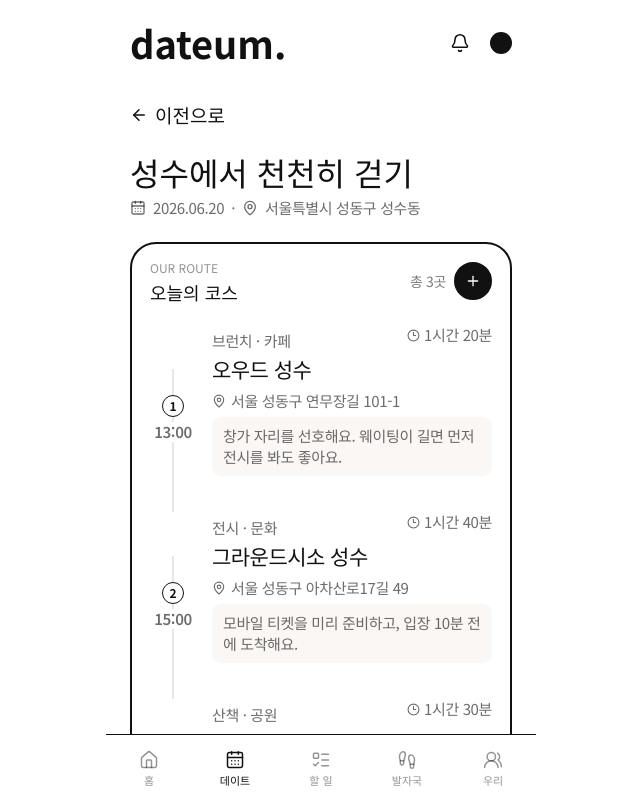
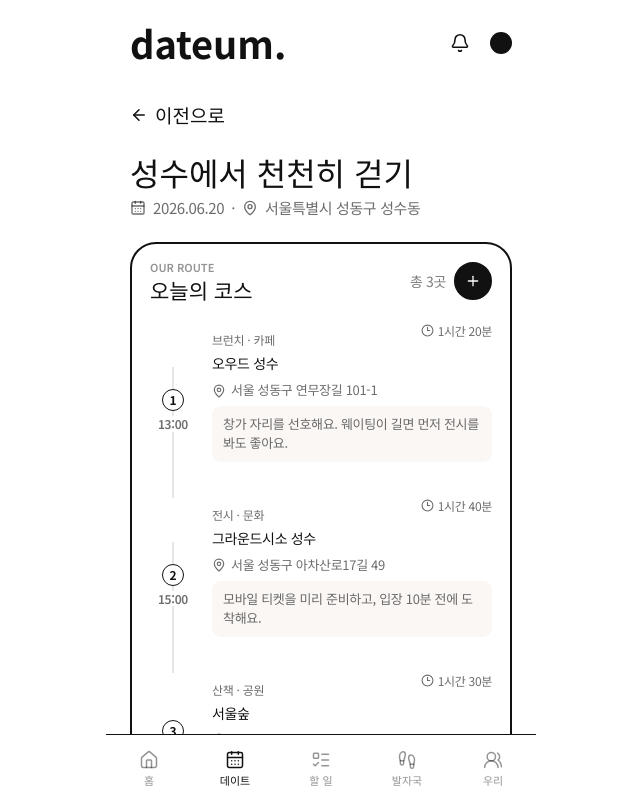
Before and after one commit to yejinrla/dateum, a React (Vite) app: page / in a window 1280 px wide. Both pictures are taken after a click on the button "코스 자세히 보기". Shown: the top 800 px of the page, without its empty margins (319-959 px from the left). Built offline with nearby package versions, Linux system fonts and the light colour scheme; a web font is replaced by a local one.

Commit message:
Align course card spacing and typography

```diff
--- a/src/styles.css
+++ b/src/styles.css
@@ -2047,3 +2047,65 @@ body {
   font-size: 14px;
   font-weight: 500;
 }
+
+.content .course-detail-layout,
+.content .course-side-panel {
+  gap: 26px;
+}
+
+.content .course-schedule-card,
+.content .course-info-card,
+.content .course-todo-card,
+.content .course-note-card {
+  padding: 18px 18px 20px;
+}
+
+.content .detail-section-title h2,
+.content .course-info-card h3,
+.content .course-todo-card h3,
+.content .course-note-card strong {
+  color: #111;
+  font-size: 21px;
+  font-weight: 600;
+  line-height: 1.2;
+}
+
+.content .detail-section-title span,
+.content .detail-card-label {
+  font-size: 11px;
+  font-weight: 600;
+  letter-spacing: 0;
+}
+
+.content .schedule-place-top h3 {
+  font-size: 14px;
+  font-weight: 600;
+  line-height: 1.3;
+}
+
+.content .schedule-time,
+.content .schedule-place-top span,
+.content .schedule-place-top > small {
+  font-size: 12px;
+  line-height: 1.3;
+}
+
+.content .place-address,
+.content .place-note,
+.content .course-info-card dt,
+.content .course-info-card dd,
+.content .course-note-card p,
+.content .course-empty-copy {
+  font-size: 13px;
+  line-height: 1.45;
+}
+
+.content .course-todo-card .todo-content strong {
+  font-size: 14px;
+  line-height: 1.3;
+}
+
+.content .course-todo-card .todo-content > span,
+.content .course-todo-card .todo-row time {
+  font-size: 12px;
+}
```
